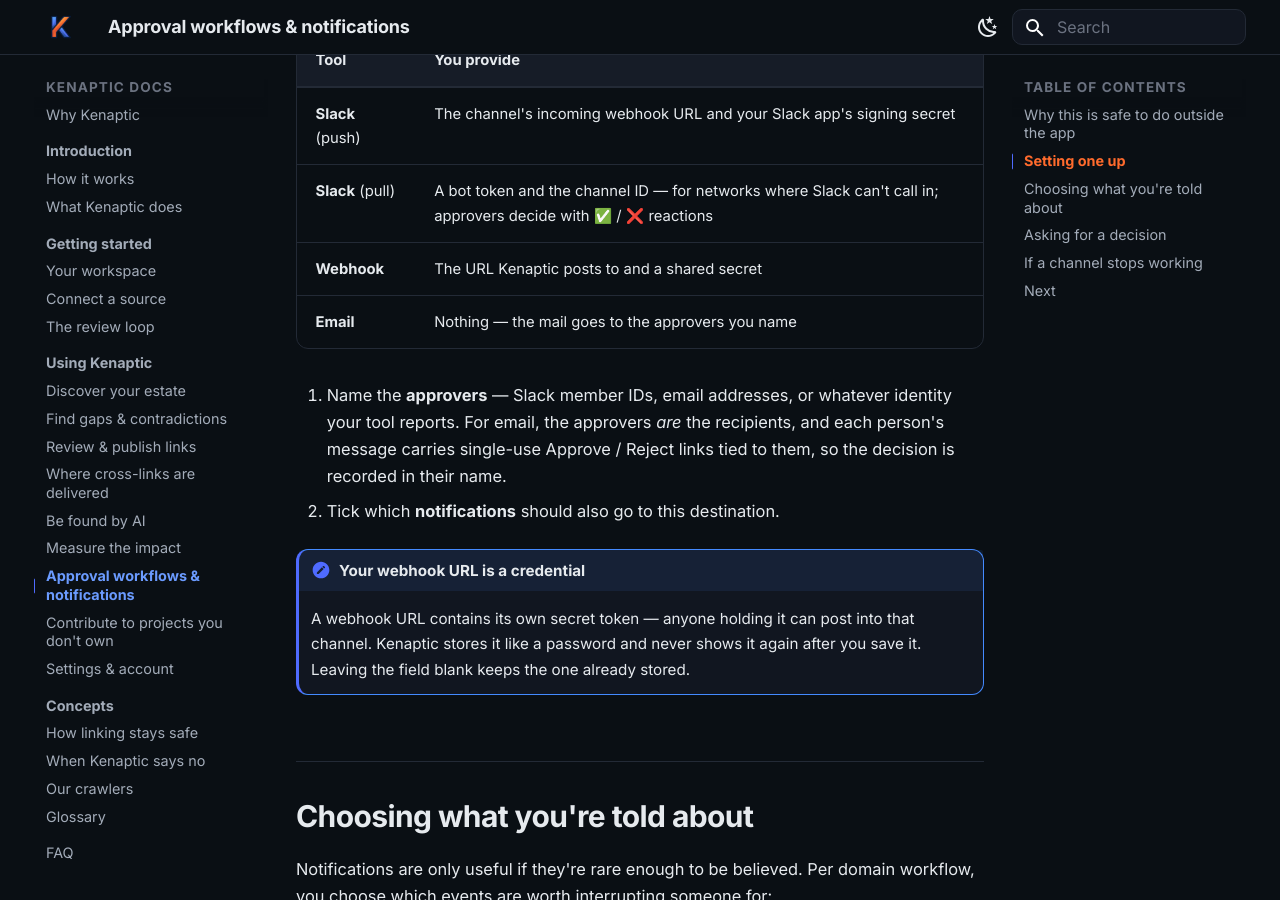
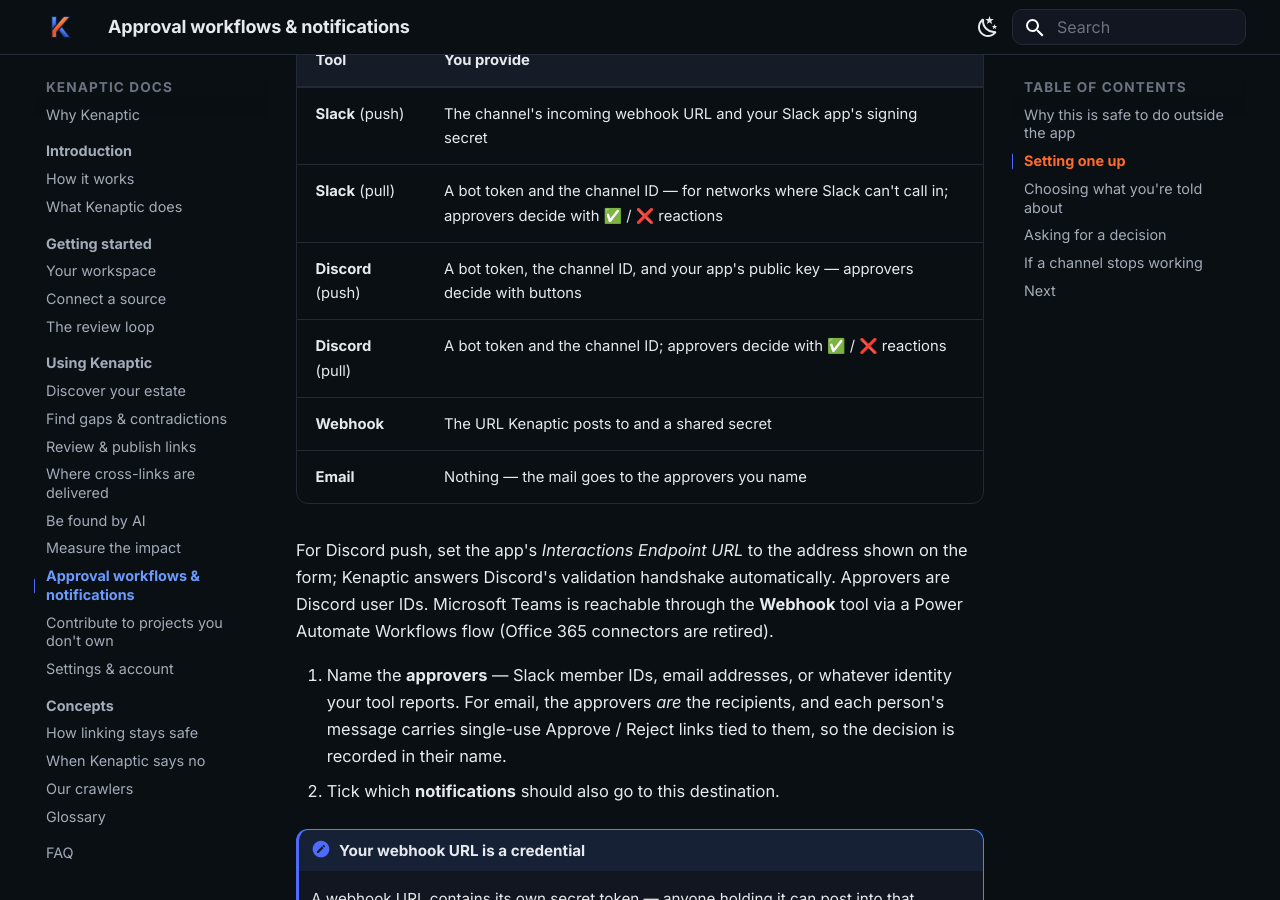
Before and after one commit to kenaptic/kenaptic-docs, an MkDocs documentation site: the page built from docs/guide/notifications.md, in a window 1280 px wide and 900 px high, scrolled down 1326 px. Built offline with MkDocs 1.6.1 and Material for MkDocs 9.7.7, drawn with Linux system fonts in a browser that asks for light colours.

Commit message:
docs: Discord approvals, Teams via Workflows

```diff
--- a/docs/guide/notifications.md
+++ b/docs/guide/notifications.md
@@ -42,8 +42,15 @@ For an existing domain: **Domains → open the domain → Approval workflow**.
    |---|---|
    | **Slack** (push) | The channel's incoming webhook URL and your Slack app's signing secret |
    | **Slack** (pull) | A bot token and the channel ID — for networks where Slack can't call in; approvers decide with ✅ / ❌ reactions |
+   | **Discord** (push) | A bot token, the channel ID, and your app's public key — approvers decide with buttons |
+   | **Discord** (pull) | A bot token and the channel ID; approvers decide with ✅ / ❌ reactions |
    | **Webhook** | The URL Kenaptic posts to and a shared secret |
    | **Email** | Nothing — the mail goes to the approvers you name |
+
+   For Discord push, set the app's *Interactions Endpoint URL* to the address shown on the
+   form; Kenaptic answers Discord's validation handshake automatically. Approvers are Discord
+   user IDs. Microsoft Teams is reachable through the **Webhook** tool via a Power Automate
+   Workflows flow (Office 365 connectors are retired).
 
 3. Name the **approvers** — Slack member IDs, email addresses, or whatever identity your tool
    reports. For email, the approvers *are* the recipients, and each person's message carries
```
